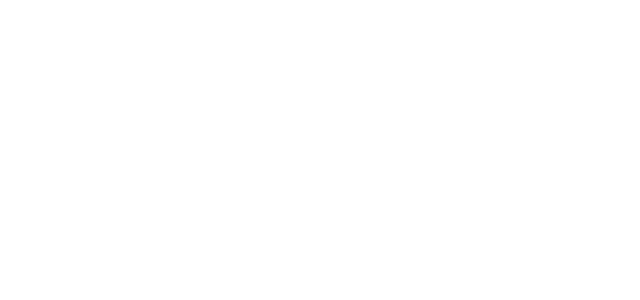
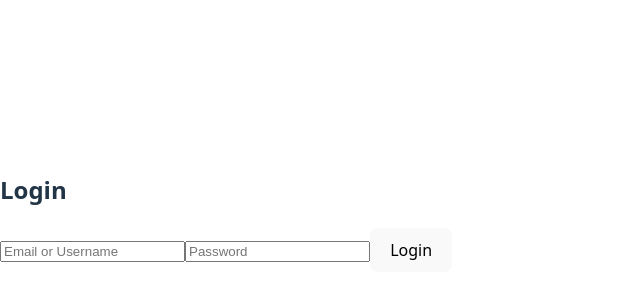
Before and after one commit to yuriivydai34/react-electron-app1, a React (Vite) app: page /login in a window 1280 px wide. Before the commit this address had no page. Shown: the part 188-488 px from the top of the page, without its empty margins (0-640 px from the left). Built offline with nearby package versions, Linux system fonts and the light colour scheme.

Commit message:
logout, nav

```diff
--- a/src/frontend/App.tsx
+++ b/src/frontend/App.tsx
@@ -1,13 +1,17 @@
 import React from "react";
 import { BrowserRouter as Router, Routes, Route, useNavigate } from "react-router-dom";
 import ArticlesPage from "./ArticlesPage";
+import LoginPage from "./LoginPage";
+
 
 const Home: React.FC = () => {
   const navigate = useNavigate();
   return (
     <div>
+      <nav style={{ display: "flex", gap: 8, marginBottom: 24 }}>
+        <button onClick={() => navigate("/articles")}>Go to Articles</button>
+      </nav>
       <h1>Home Page</h1>
-      <button onClick={() => navigate("/articles")}>Go to Articles</button>
     </div>
   );
 };
@@ -16,6 +20,7 @@ const App: React.FC = () => (
   <Router>
     <Routes>
       <Route path="/" element={<Home />} />
+      <Route path="/login" element={<LoginPage />} />
       <Route path="/articles" element={<ArticlesPage />} />
     </Routes>
   </Router>
--- a/src/frontend/ArticlesPage.tsx
+++ b/src/frontend/ArticlesPage.tsx
@@ -14,20 +14,37 @@ const ArticlesPage: React.FC = () => {
   const navigate = useNavigate();
 
   useEffect(() => {
-    fetch("http://localhost:1337/api/articles")
+    const jwt = localStorage.getItem("jwt");
+
+    if (!jwt) {
+      navigate("/login");
+      return;
+    }
+
+    fetch("http://localhost:1337/api/articles", {
+      headers: jwt ? { Authorization: `Bearer ${jwt}` } : {},
+    })
       .then((res) => res.json())
       .then((data) => {
         setArticles(data.data || []);
         setLoading(false);
       })
       .catch(() => setLoading(false));
-  }, []);
+  }, [navigate]);
 
   if (loading) return <div>Loading...</div>;
 
+  const handleLogout = () => {
+    localStorage.removeItem("jwt");
+    navigate("/login");
+  };
+
   return (
     <div>
-      <button onClick={() => navigate("/")}>Go to /</button>
+      <nav style={{ display: "flex", gap: 8, marginBottom: 24 }}>
+        <button onClick={handleLogout}>Logout</button>
+        <button onClick={() => navigate("/")}>Go to /</button>
+      </nav>
       <h1>Articles</h1>
       <ul>
         {articles.map((article) => (
--- /dev/null
+++ b/src/frontend/LoginPage.tsx
@@ -0,0 +1,54 @@
+import React, { useState } from "react";
+import { useNavigate } from "react-router-dom";
+
+const LoginPage: React.FC = () => {
+  const [identifier, setIdentifier] = useState("");
+  const [password, setPassword] = useState("");
+  const [error, setError] = useState("");
+  const navigate = useNavigate();
+
+  const handleLogin = async (e: React.FormEvent) => {
+    e.preventDefault();
+    setError("");
+    try {
+      const res = await fetch("http://localhost:1337/api/auth/local", {
+        method: "POST",
+        headers: { "Content-Type": "application/json" },
+        body: JSON.stringify({ identifier, password }),
+      });
+      const data = await res.json();
+      if (res.ok && data.jwt) {
+        localStorage.setItem("jwt", data.jwt);
+        navigate("/articles");
+      } else {
+        setError(data.error?.message || "Login failed");
+      }
+    } catch {
+      setError("Network error");
+    }
+  };
+
+  return (
+    <form onSubmit={handleLogin}>
+      <h2>Login</h2>
+      <input
+        type="text"
+        placeholder="Email or Username"
+        value={identifier}
+        onChange={(e) => setIdentifier(e.target.value)}
+        required
+      />
+      <input
+        type="password"
+        placeholder="Password"
+        value={password}
+        onChange={(e) => setPassword(e.target.value)}
+        required
+      />
+      <button type="submit">Login</button>
+      {error && <div style={{ color: "red" }}>{error}</div>}
+    </form>
+  );
+};
+
+export default LoginPage;
```
